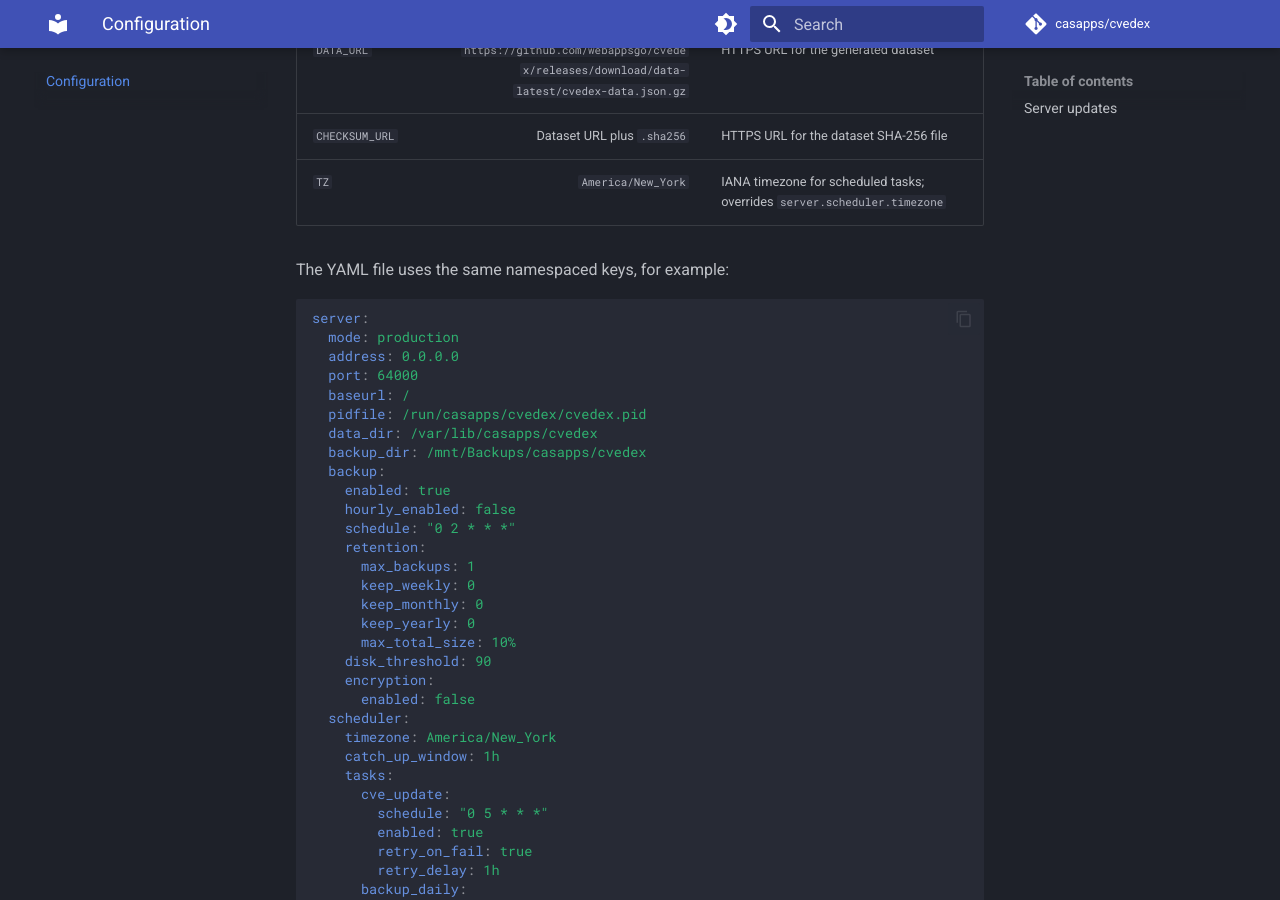
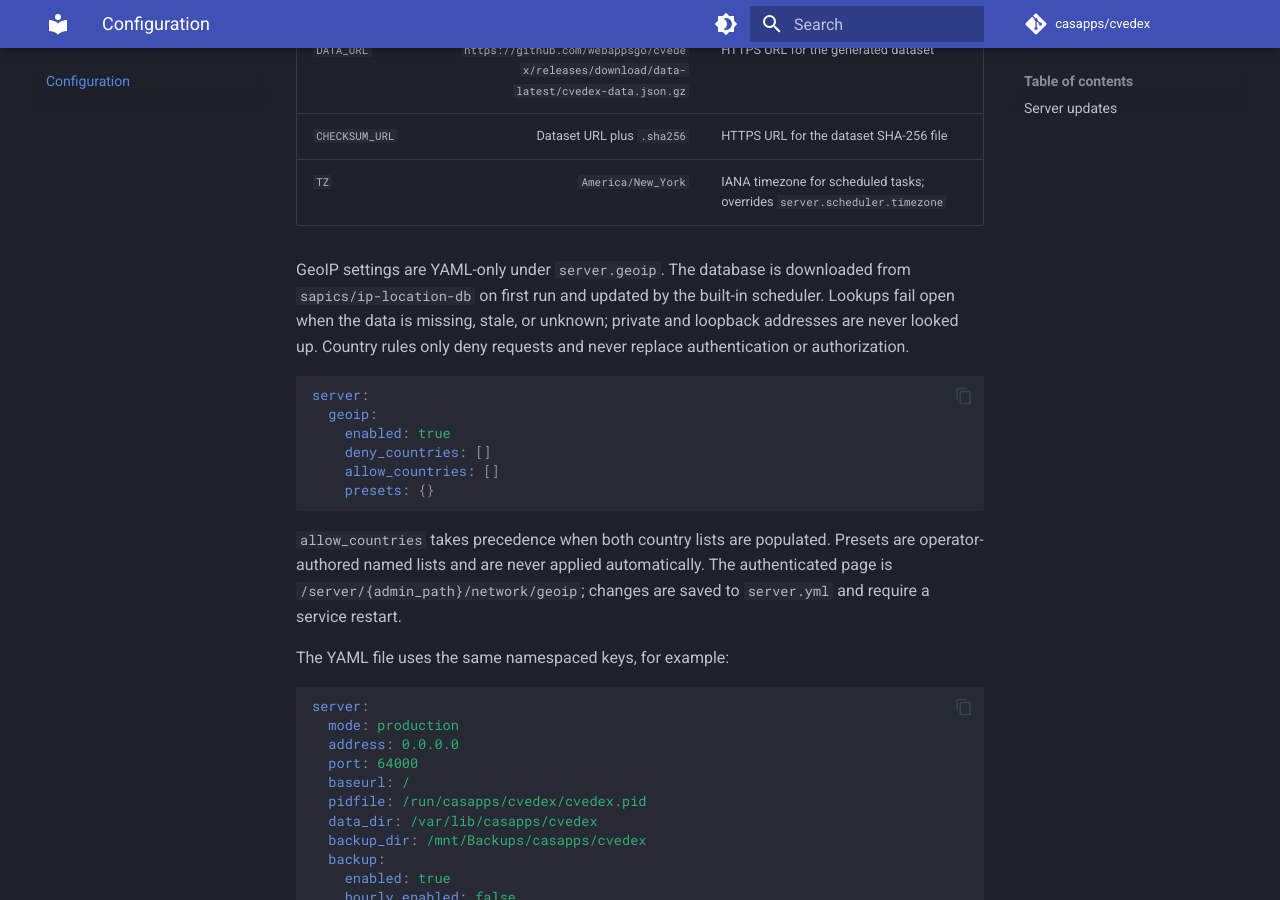
Before and after one commit to webappsgo/cvedex, an MkDocs documentation site: the page built from docs/configuration.md, in a window 1280 px wide and 900 px high, scrolled down 2944 px. Built offline with MkDocs 1.6.1 and Material for MkDocs 9.7.7, drawn with Linux system fonts in a browser that asks for light colours; comment, search, counter and statistics services are not loaded.

````diff
--- a/docs/configuration.md
+++ b/docs/configuration.md
@@ -50,6 +50,26 @@ Configuration is loaded from an optional YAML file, then environment variables o
 | `DATA_URL` | `https://github.com/webappsgo/cvedex/releases/download/data-latest/cvedex-data.json.gz` | HTTPS URL for the generated dataset |
 | `CHECKSUM_URL` | Dataset URL plus `.sha256` | HTTPS URL for the dataset SHA-256 file |
 | `TZ` | `America/New_York` | IANA timezone for scheduled tasks; overrides `server.scheduler.timezone` |
+
+GeoIP settings are YAML-only under `server.geoip`. The database is downloaded
+from `sapics/ip-location-db` on first run and updated by the built-in scheduler.
+Lookups fail open when the data is missing, stale, or unknown; private and
+loopback addresses are never looked up. Country rules only deny requests and
+never replace authentication or authorization.
+
+```yaml
+server:
+  geoip:
+    enabled: true
+    deny_countries: []
+    allow_countries: []
+    presets: {}
+```
+
+`allow_countries` takes precedence when both country lists are populated.
+Presets are operator-authored named lists and are never applied automatically.
+The authenticated page is `/server/{admin_path}/network/geoip`; changes are
+saved to `server.yml` and require a service restart.
 
 The YAML file uses the same namespaced keys, for example:
 
````
Also changed, not shown: LICENSE.md (+7 -0 lines), docs/admin.md (+5 -3 lines), docs/index.md (+3 -1 lines), docs/security.md (+8 -0 lines).
